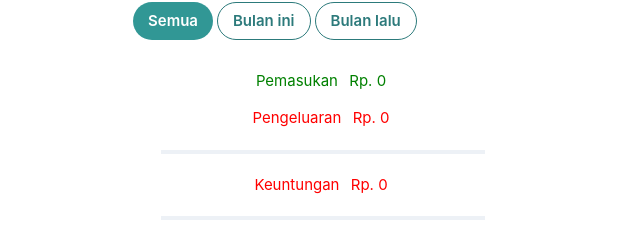
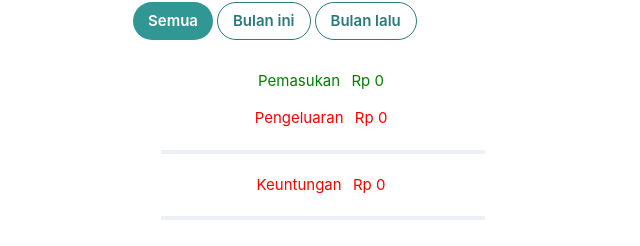
Before and after one commit to AndhikaBrosnan/financial-reporting, a Next.js app: page /profit-loss in a window 1280 px wide. Shown: the part 151-397 px from the top of the page, without its empty margins (319-959 px from the left). Built offline with nearby package versions, Linux system fonts and the light colour scheme; no server answers; the database is empty.

Commit message:
chore: fix wording

```diff
--- a/pages/profit-loss/index.js
+++ b/pages/profit-loss/index.js
@@ -99,7 +99,7 @@ const ProfitLoss = () => {
               <Text color="green">Pemasukan</Text>
             </Box>
             <Box ml={3}>
-              <Text color="green">Rp. {formatter.format(totalIncome)}</Text>
+              <Text color="green">Rp {formatter.format(totalIncome)}</Text>
             </Box>
           </Flex>
 
@@ -108,7 +108,7 @@ const ProfitLoss = () => {
               <Text color="red">Pengeluaran</Text>
             </Box>
             <Box ml={3}>
-              <Text color="red">Rp. {formatter.format(totalOutcome)}</Text>
+              <Text color="red">Rp {formatter.format(totalOutcome)}</Text>
             </Box>
           </Flex>
 
@@ -119,7 +119,7 @@ const ProfitLoss = () => {
             </Box>
             <Box ml={3}>
               <Text color={totalProfit > 0 ? "green" : "red"}>
-                {totalProfit < 0 && "-"} Rp.{" "}
+                {totalProfit < 0 && "-"} Rp{" "}
                 {formatter.format(Math.abs(totalProfit))}
               </Text>
             </Box>
@@ -172,7 +172,7 @@ const ProfitLoss = () => {
             <Text color="green">Pemasukan</Text>
           </Box>
           <Box ml={3}>
-            <Text color="green">Rp. {formatter.format(totalIncome)}</Text>
+            <Text color="green">Rp {formatter.format(totalIncome)}</Text>
           </Box>
         </Flex>
 
@@ -181,7 +181,7 @@ const ProfitLoss = () => {
             <Text color="red">Pengeluaran</Text>
           </Box>
           <Box ml={3}>
-            <Text color="red">Rp. {formatter.format(totalOutcome)}</Text>
+            <Text color="red">Rp {formatter.format(totalOutcome)}</Text>
           </Box>
         </Flex>
 
@@ -192,7 +192,7 @@ const ProfitLoss = () => {
           </Box>
           <Box ml={3}>
             <Text color={totalProfit > 0 ? "green" : "red"}>
-              {totalProfit < 0 && "-"} Rp.{" "}
+              {totalProfit < 0 && "-"} Rp{" "}
               {formatter.format(Math.abs(totalProfit))}
             </Text>
           </Box>
@@ -250,8 +250,8 @@ const ParentComponentProfitLoss = (props) => {
           <Box ml={3} mt={2}>
             <Text>
               <span style={{ fontWeight: 500 }}>{biggestOutcome.name}</span>{" "}
-              merupakan beban pengeluaran terbesar dengan pengeluaran sebesar
-              Rp.{formatter.format(biggestOutcome.nominal)}
+              merupakan beban pengeluaran terbesar dengan pengeluaran sebesar Rp{" "}
+              {formatter.format(biggestOutcome.nominal)}
             </Text>
           </Box>
         </Flex>
```
